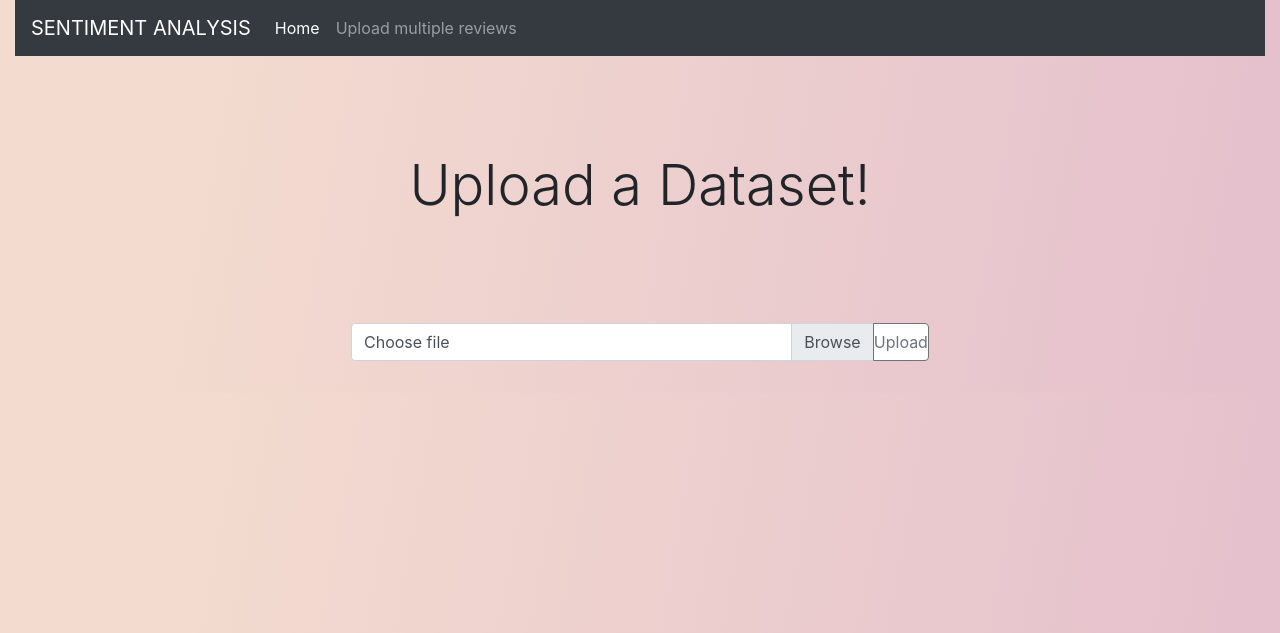
After one commit to kushagra-shukla/NM396_Code_Black, a Django app: page /bulk/ in a window 1280 px wide. The commit adds this page. Shown: the top 633 px of the page. Run offline with Django 3.2, Linux system fonts and the light colour scheme; some libraries are stand-ins or nearby versions.

Commit message:
bulk file upload django structure added

```diff
--- a/code_black/code_black/urls.py
+++ b/code_black/code_black/urls.py
@@ -15,9 +15,10 @@ Including another URLconf
 """
 from django.contrib import admin
 from django.urls import path
-from sentiment_analysis.views import uploadView
+from sentiment_analysis.views import sentimentAnalyserView, BulkAnalyserView
 
 urlpatterns = [
     path('admin/', admin.site.urls),
-    path('',uploadView, name="home"),
+    path('', sentimentAnalyserView, name="sentiment_analyser"),
+    path('bulk/', BulkAnalyserView, name="bulk_analyser")
 ]
--- /dev/null
+++ b/code_black/sentiment_analysis/static/main.css
@@ -0,0 +1,105 @@
+.bd-bg
+{
+	background: linear-gradient(100deg, rgb(243, 219, 207) 16%, rgb(229, 193, 205) 95%);
+}
+
+.jumbotron
+{
+	text-align: center;
+	background: none;
+}
+
+.sectionLight
+{
+/*	background-image: linear-gradient(#f2f2f2, #b3b3b3);*/
+	padding: 2rem;
+}
+
+/*
+.sectionDark
+{
+	background-color: #cccccc;
+	padding: 2rem;
+}
+*/
+
+.upload-btn
+{
+	padding: 0.1px;
+	background-color: white;
+}
+
+.fa fa-upload
+{
+	color: black;
+}
+
+
+.wrapper
+{
+	margin-top: 20px;
+}
+
+button.coolBtn
+{
+	color: #ffffff;
+	background-color: red;
+	display: block;
+	margin: auto;
+}
+
+
+h5.modal-title
+{
+	margin: auto;
+}
+
+.modalFormWrapper
+{
+	padding: 2rem;
+}
+
+.imgCenter
+{
+	display: block;
+	margin: auto;
+}
+
+.btnCenter
+{
+	display: block;
+	margin: auto;
+	margin-top: 15px;
+	margin-bottom: 20px;
+	width: 69.5%;
+}
+
+.img-footer
+{
+	padding: 1rem;
+}
+
+.fa
+{
+	margin: 10px;
+}
+
+.fa-facebook-square
+{
+	color: #3b5998;
+}
+
+.fa-google-plus-square
+{
+	color: #c32f10;
+}
+
+.fa-instagram
+{
+	color: #ffffff;
+}
+
+.socialWrapper
+{
+	margin: auto;
+}
--- /dev/null
+++ b/code_black/sentiment_analysis/templates/bulk_review_upload.html
@@ -0,0 +1,87 @@
+<!doctype html>
+<html lang="en">
+  <head>
+	<!-- Required meta tags -->
+	{% load static %}
+    <meta charset="utf-8">
+    <meta name="viewport" content="width=device-width, initial-scale=1, shrink-to-fit=no">
+
+    <!-- Bootstrap CSS -->
+    <link rel="stylesheet" href="{% static 'bootstrap-4.4.1-dist/css/bootstrap-grid.min.css' %}">
+	<link rel="stylesheet" href="{% static 'bootstrap-4.4.1-dist/css/bootstrap.min.css' %}">
+	<link rel="stylesheet" href="https://cdnjs.cloudflare.com/ajax/libs/font-awesome/4.7.0/css/font-awesome.min.css">
+	<link rel="stylesheet" href="{% static 'main.css' %}">
+    <title>Sentiment Analysis</title>
+  </head>
+  <body class="bd-bg">
+	<div class="container-fluid">
+
+		<!-- Nav Bar -->
+
+		<nav class="navbar navbar-expand-lg navbar-dark bg-dark">
+		  <a class="navbar-brand" href="#">SENTIMENT ANALYSIS</a>
+		  <button class="navbar-toggler" type="button" data-toggle="collapse" data-target="#navbarNavDropdown" aria-controls="navbarNavDropdown" aria-expanded="false" aria-label="Toggle navigation">
+			<span class="navbar-toggler-icon"></span>
+		  </button>
+		  <div class="collapse navbar-collapse" id="navbarNavDropdown">
+			<ul class="navbar-nav">
+			  <li class="nav-item active">
+				<a class="nav-link" href="{% url 'sentiment_analyser' %}">Home <span class="sr-only">(current)</span></a>
+			  </li>
+			  <li class="nav-item">
+				<a class="nav-link" href="{% url 'bulk_analyser' %}">Upload multiple reviews</a>
+			  </li>
+			  <!-- <li class="nav-item">
+				<a class="nav-link" href="result.html">Result of Dataset Analysis</a>
+			  </li> -->
+			</ul>
+		  </div>
+		</nav>
+
+		<div class="sectionLight">
+			<div class="row">
+				<div class="col-sm-12">
+					<div class="jumbotron jumbotron-fluid">
+					  <div class="container">
+						<h1 class="display-4">Upload a Dataset!</h1>
+<!--						<p class="lead">Total radness since 1987.</p>-->
+					  </div>
+					</div>
+				</div>
+			</div>
+			<div class="row">
+				<div class="col"></div>
+				<div class="col-sm-12 col-md-6">
+					<form action="{% url 'bulk_analyser' %}" method="post" enctype="multipart/form-data">
+						{% csrf_token %}
+					<div class="input-group">
+  						<div class="custom-file">
+    						<input type="file" accept=".csv" class="custom-file-input" id="inputGroupFile04" name="file">
+    						<label class="custom-file-label" for="inputGroupFile04">Choose file</label>
+  						</div>
+  						<div class="input-group-append">
+							<!-- <button class="btn btn-outline-secondary upload-btn" type="button"><i class="fa fa-upload" aria-hidden="true"></i></button> -->
+							<input type="submit" class="btn btn-outline-secondary upload-btn"  value="Upload">
+  						</div>
+					</div>
+				</form>
+				</div>
+				<div class="col"></div>
+			</div>
+		</div>
+
+	</div>
+	<script src="https://ajax.googleapis.com/ajax/libs/jquery/3.5.1/jquery.min.js"></script>
+  <script src="https://cdnjs.cloudflare.com/ajax/libs/popper.js/1.16.0/umd/popper.min.js"></script>
+	<script>
+		// Add the following code if you want the name of the file appear on select
+		$(".custom-file-input").on("change", function() {
+		  var fileName = $(this).val().split("\\").pop();
+		  $(this).siblings(".custom-file-label").addClass("selected").html(fileName);
+		});
+		</script>
+    <script src="https://code.jquery.com/jquery-3.4.1.slim.min.js" integrity="sha384-J6qa4849blE2+poT4WnyKhv5vZF5SrPo0iEjwBvKU7imGFAV0wwj1yYfoRSJoZ+n" crossorigin="anonymous"></script>
+    <script src="https://cdn.jsdelivr.net/npm/popper.js@1.16.0/dist/umd/popper.min.js" integrity="sha384-Q6E9RHvbIyZFJoft+2mJbHaEWldlvI9IOYy5n3zV9zzTtmI3UksdQRVvoxMfooAo" crossorigin="anonymous"></script>
+    <script src="{% static 'bootstrap-4.4.1-dist/js/bootstrap.min.js' %}"></script>
+  </body>
+</html>
--- a/code_black/sentiment_analysis/views.py
+++ b/code_black/sentiment_analysis/views.py
@@ -1,12 +1,16 @@
 from django.shortcuts import render
-from .DLmodel.predict import predict
+# from .DLmodel.predict import predict
+from django.http import HttpResponse
+import pandas as pd
+import numpy as np
+import matplotlib.pyplot as plt
 
 # Create your views here.
 
-def uploadView(request):
+def sentimentAnalyserView(request):
     if request.method  == 'POST':
         sentence = request.POST.get('sentence')
-        rating = predict(sentence)
+        # rating = predict(sentence)
         results = [
             ["I really like the Bhuvan portal.", "User rating 5", "Average rating 4"],
             ["Detailing of India's 2D map are great but its Zoom feature can be improved.", "User rating 3.5", "Average rating 3"],
@@ -15,3 +19,29 @@ def uploadView(request):
         ]
         return render(request, 'result.html', {'sentence': sentence, 'rating': rating, 'results': results})
     return render(request, 'home.html', {})
+
+
+def BulkAnalyserView(request):
+    if request.method == 'POST':
+        print("got request")
+        try:
+            file = request.FILES['file']
+            print(file)
+            reviews, user_ratings = bulk_analyser_reader(file)
+            return render(request, 'result.html', {})
+        except:
+            return HttpResponse("file format not supported")
+        return HttpResponse("file not uploaded")
+    return render(request, 'bulk_review_upload.html', {})
+
+def bulk_analyser_reader(file):
+    dfx= pd.read_csv(file)
+    file_values = dfx.values
+    reviews = []
+    user_ratings = []
+    for review in file_values:
+        reviews.append(review[0])
+        user_ratings.append(int(review[1]))
+    # print(reviews)
+    # print(user_ratings)
+    return reviews, user_ratings
```
Also changed, not shown: code_black/sentiment_analysis/templates/home.html (+8 -8 lines).
